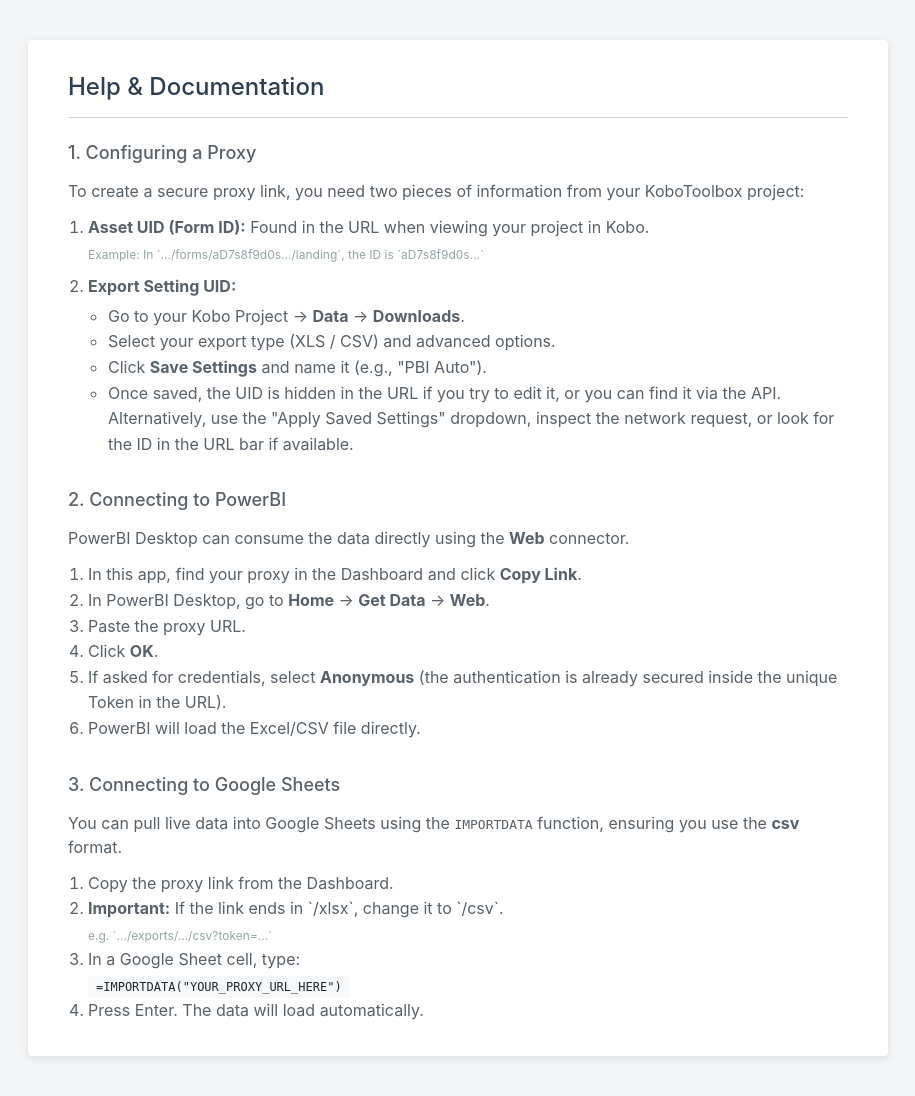
After one commit to joshuaberetta/kobo-pbi-proxy, a Flask app: page /help in a window 1280 px wide. The commit adds this page. Shown: the whole page, without its empty margins (182-1097 px from the left). Run offline with Flask 3, Linux system fonts and the light colour scheme.

Commit message:
poc complete

```diff
--- a/src/routes.py
+++ b/src/routes.py
@@ -20,15 +20,44 @@
         return redirect(url_for('main.dashboard'))
 
     if request.method == 'POST':
-        email = request.form['email']
+        username = request.form['username']
         password = request.form['password']
-        user = User.query.filter_by(email=email).first()
+        user = User.query.filter_by(username=username).first()
         if user is None or not user.check_password(password):
-            flash('Invalid email or password', 'error')
+            flash('Invalid username or password', 'error')
             return redirect(url_for('main.login'))
         login_user(user)
         return redirect(url_for('main.dashboard'))
     return render_template('login.html')
+
+@bp.route('/api/verify-token', methods=['POST'])
+def verify_token_api():
+    data = request.get_json()
+    kobo_server = data.get('kobo_server', '').rstrip('/')
+    kobo_key = data.get('kobo_key', '')
+
+    if not kobo_server or not kobo_key:
+        return {'success': False, 'message': 'Missing server or token'}, 400
+
+    try:
+        verify_url = f"{kobo_server}/me/"
+        headers = {'Authorization': f'Token {kobo_key}'}
+        resp = requests.get(verify_url, headers=headers, timeout=5)
+
+        if resp.status_code == 200:
+            kobo_user_data = resp.json()
+            # The /me/ endpoint returns { "username": "...", ... }
+            return {
+                'success': True,
+                'username': kobo_user_data.get('username', 'Unknown')
+            }
+        else:
+            return {
+                'success': False,
+                'message': f'Server returned {resp.status_code}'
+            }, 400
+    except Exception as e:
+        return {'success': False, 'message': str(e)}, 500
 
 @bp.route('/register', methods=['GET', 'POST'])
 def register():
@@ -36,16 +65,41 @@
         return redirect(url_for('main.dashboard'))
 
     if request.method == 'POST':
-        email = request.form['email']
+        username = request.form['username']
         password = request.form['password']
         kobo_key = request.form['kobo_key']
-        # Determine Kobo Server (defaulting to standard for now, could be a form field later)
+        kobo_server = request.form.get('kobo_server', 'https://kf.kobotoolbox.org').rstrip('/')
 
-        if User.query.filter_by(email=email).first():
-            flash('Email already registered', 'error')
+        # Verify Kobo Connection
+        kobo_username = None
+        try:
+            # We use the 'me' endpoint which exists on both kf.kobotoolbox.org and eu.kobotoolbox.org
+            # It requires Token auth
+            verify_url = f"{kobo_server}/me/"
+            headers = {'Authorization': f'Token {kobo_key}'}
+            resp = requests.get(verify_url, headers=headers, timeout=5)
+
+            if resp.status_code != 200:
+                flash(f'Failed to verify Kobo Token against {kobo_server}. Kobo said: {resp.status_code}', 'error')
+                return redirect(url_for('main.register'))
+
+            # Extract Kobo username
+            kobo_username = resp.json().get('username')
+
+        except Exception as e:
+            flash(f'Connection error verifying Kobo Token: {str(e)}', 'error')
             return redirect(url_for('main.register'))
 
-        user = User(email=email, encrypted_kobo_token=encrypt_token(kobo_key))
+        if User.query.filter_by(username=username).first():
+            flash('Username already registered', 'error')
+            return redirect(url_for('main.register'))
+
+        user = User(
+            username=username,
+            encrypted_kobo_token=encrypt_token(kobo_key),
+            kobo_server=kobo_server,
+            kobo_username=kobo_username
+        )
         user.set_password(password)
         db.session.add(user)
         db.session.commit()
@@ -59,11 +113,21 @@
     logout_user()
     return redirect(url_for('main.login'))
 
+@bp.route('/help')
+def help():
+    return render_template('help.html')
+
 @bp.route('/dashboard')
 @login_required
 def dashboard():
-    proxies = ProxyConfig.query.filter_by(user_id=current_user.id).all()
-    return render_template('dashboard.html', proxies=proxies)
+    query = request.args.get('q', '')
+    proxy_query = ProxyConfig.query.filter_by(user_id=current_user.id)
+
+    if query:
+        proxy_query = proxy_query.filter(ProxyConfig.asset_uid.contains(query))
+
+    proxies = proxy_query.order_by(ProxyConfig.created_at.desc()).all()
+    return render_template('dashboard.html', proxies=proxies, query=query)
 
 @bp.route('/create', methods=['GET', 'POST'])
 @login_required
@@ -87,7 +151,24 @@
         db.session.commit()
         flash('Proxy configuration created!', 'success')
         return redirect(url_for('main.dashboard'))
-    return render_template('create.html')
+    return render_template('create.html', title="Create New Proxy", btn_label="Create Proxy", proxy=None)
+
+@bp.route('/edit/<int:id>', methods=['GET', 'POST'])
+@login_required
+def edit_proxy(id):
+    proxy = ProxyConfig.query.get_or_404(id)
+    if proxy.user_id != current_user.id:
+        return "Unauthorized", 403
+
+    if request.method == 'POST':
+        proxy.name = request.form['name']
+        proxy.asset_uid = request.form['asset_uid']
+        proxy.setting_uid = request.form['setting_uid']
+        db.session.commit()
+        flash('Proxy configuration updated!', 'success')
+        return redirect(url_for('main.dashboard'))
+
+    return render_template('create.html', title="Edit Proxy", btn_label="Update Proxy", proxy=proxy)
 
 @bp.route('/delete/<int:id>')
 @login_required
@@ -115,13 +196,11 @@
 
     try:
         user_kobo_key = decrypt_token(config.user.encrypted_kobo_token)
+        # Use user's configured server
+        base_url = config.user.kobo_server
     except Exception as e:
-        return f"Encryption Error: {str(e)}", 500
+        return f"Encryption/Config Error: {str(e)}", 500
 
-    # KoboToolbox V2 API Export URL
-    # Assuming kf.kobotoolbox.org.
-    # If users are on other instances, we might need to store 'kobo_server_url' in User model.
-    base_url = "https://kf.kobotoolbox.org"
     kobo_url = f"{base_url}/api/v2/assets/{asset_uid}/export-settings/{setting_uid}/data.{fmt}"
 
     headers = {
--- a/src/templates/base.html
+++ b/src/templates/base.html
@@ -192,8 +192,16 @@
     <nav class="navbar">
         <div class="navbar-content">
             <div style="font-weight:600; font-size:18px;">Kobo Proxy</div>
-            <div class="nav-links">
+            <div class="nav-links" style="display:flex; align-items:center;">
+                {% if current_user.kobo_username %}
+                <span style="font-size:12px; color:var(--text-secondary); border:1px solid #d1d5da; padding:4px 8px; border-radius:12px; margin-right:12px;">
+                    <span style="color:#28a745;">&#10003;</span> Connected to
+                    <strong title="{{ current_user.kobo_server }}">{{ current_user.kobo_server.split('//')[1] }}</strong>
+                    as <b>{{ current_user.kobo_username }}</b>
+                </span>
+                {% endif %}
                 <a href="{{ url_for('main.dashboard') }}">Dashboard</a>
+                <a href="{{ url_for('main.help') }}">Help</a>
                 <a href="{{ url_for('main.logout') }}">Logout</a>
             </div>
         </div>
--- /dev/null
+++ b/src/templates/help.html
@@ -0,0 +1,64 @@
+{% extends 'base.html' %}
+{% block content %}
+<div class="card">
+    <h1 style="border-bottom: 1px solid var(--border); padding-bottom: 16px; margin-bottom: 24px;">Help & Documentation</h1>
+
+    <div style="margin-bottom: 32px;">
+        <h2>1. Configuring a Proxy</h2>
+        <p style="margin-bottom: 12px; line-height: 1.5;">
+            To create a secure proxy link, you need two pieces of information from your KoboToolbox project:
+        </p>
+        <ol style="margin-left: 20px; line-height: 1.6;">
+            <li style="margin-bottom: 8px;">
+                <strong>Asset UID (Form ID):</strong> Found in the URL when viewing your project in Kobo.
+                <br><span style="font-size:12px; color:var(--text-secondary);">Example: In `.../forms/aD7s8f9d0s.../landing`, the ID is `aD7s8f9d0s...`</span>
+            </li>
+            <li>
+                <strong>Export Setting UID:</strong>
+                <ul style="margin-left: 20px; margin-top: 4px;">
+                    <li>Go to your Kobo Project -> <strong>Data</strong> -> <strong>Downloads</strong>.</li>
+                    <li>Select your export type (XLS / CSV) and advanced options.</li>
+                    <li>Click <strong>Save Settings</strong> and name it (e.g., "PBI Auto").</li>
+                    <li>Once saved, the UID is hidden in the URL if you try to edit it, or you can find it via the API.
+                        Alternatively, use the "Apply Saved Settings" dropdown, inspect the network request, or look for the ID in the URL bar if available.
+                    </li>
+                </ul>
+            </li>
+        </ol>
+    </div>
+
+    <div style="margin-bottom: 32px;">
+        <h2>2. Connecting to PowerBI</h2>
+        <p style="margin-bottom: 12px; line-height: 1.5;">
+            PowerBI Desktop can consume the data directly using the <strong>Web</strong> connector.
+        </p>
+        <ol style="margin-left: 20px; line-height: 1.6;">
+            <li>In this app, find your proxy in the Dashboard and click <strong>Copy Link</strong>.</li>
+            <li>In PowerBI Desktop, go to <strong>Home</strong> -> <strong>Get Data</strong> -> <strong>Web</strong>.</li>
+            <li>Paste the proxy URL.</li>
+            <li>Click <strong>OK</strong>.</li>
+            <li>If asked for credentials, select <strong>Anonymous</strong> (the authentication is already secured inside the unique Token in the URL).</li>
+            <li>PowerBI will load the Excel/CSV file directly.</li>
+        </ol>
+    </div>
+
+    <div>
+        <h2>3. Connecting to Google Sheets</h2>
+        <p style="margin-bottom: 12px; line-height: 1.5;">
+            You can pull live data into Google Sheets using the <code>IMPORTDATA</code> function, ensuring you use the <strong>csv</strong> format.
+        </p>
+        <ol style="margin-left: 20px; line-height: 1.6;">
+            <li>Copy the proxy link from the Dashboard.</li>
+            <li>
+                <strong>Important:</strong> If the link ends in `/xlsx`, change it to `/csv`.
+                <br><span style="font-size:12px; color:var(--text-secondary);">e.g. `.../exports/.../csv?token=...`</span>
+            </li>
+            <li>In a Google Sheet cell, type:
+                <br>
+                <code class="code-snippet">=IMPORTDATA("YOUR_PROXY_URL_HERE")</code>
+            </li>
+            <li>Press Enter. The data will load automatically.</li>
+        </ol>
+    </div>
+</div>
+{% endblock %}
--- a/src/templates/login.html
+++ b/src/templates/login.html
@@ -5,8 +5,8 @@
         <h1>Login</h1>
         <form method="post">
             <div class="form-group">
-                <label>Email</label>
-                <input type="email" name="email" required>
+                <label>Username</label>
+                <input type="text" name="username" required>
             </div>
             <div class="form-group">
                 <label>Password</label>
```
Also changed, not shown: src/models.py (+6 -1 lines), src/templates/create.html (+5 -5 lines), src/templates/dashboard.html (+22 -1 lines), src/templates/register.html (+26 -4 lines), instance/app.db (added).
